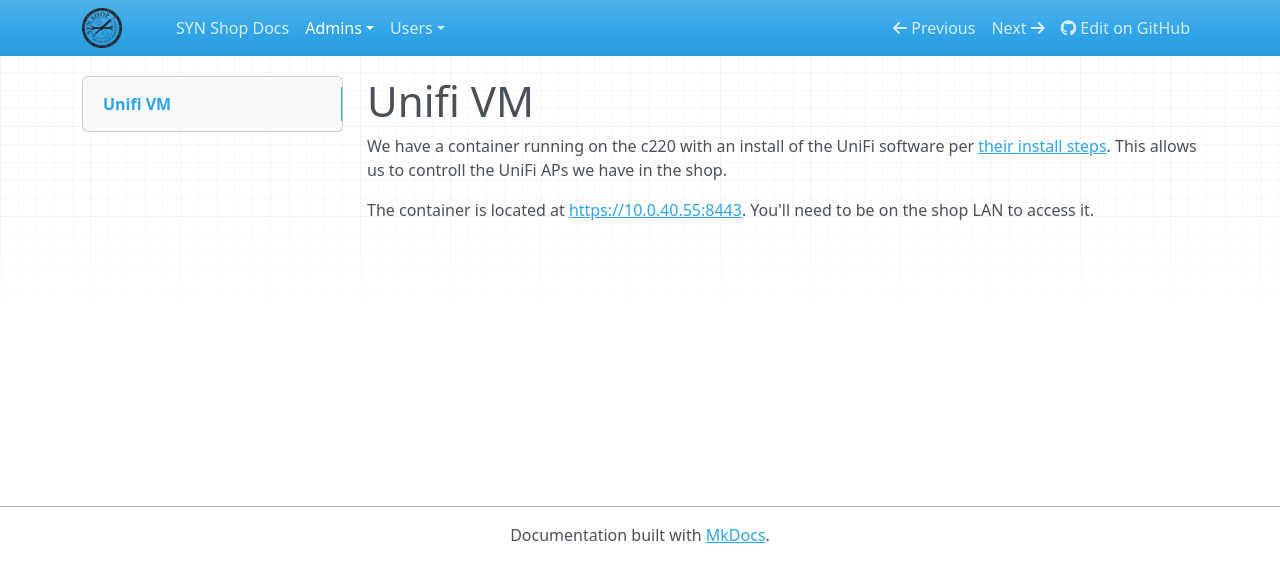
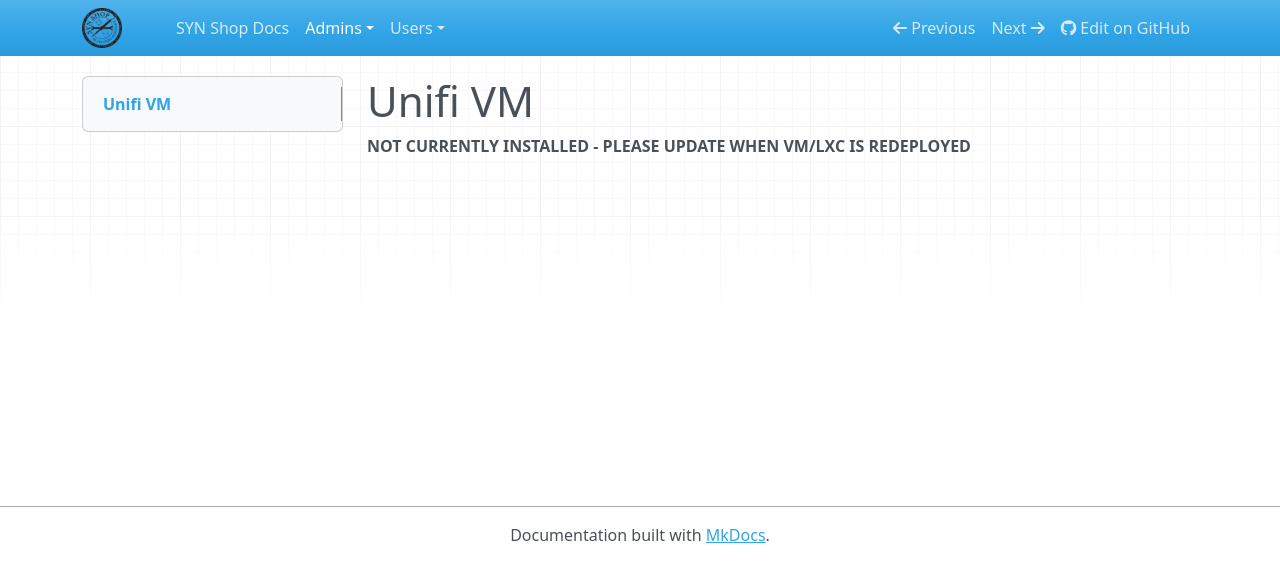
Before and after one commit to synshop/rtfm, an MkDocs documentation site: the page built from docs/admins/unifi.md, in a window 1280 px wide. Shown: the top 582 px of the page. Built offline with MkDocs 1.6.1, drawn with Linux system fonts in a browser that asks for light colours; nearby versions of some CDN libraries.

Commit message:
Update unifi.md

```diff
--- a/docs/admins/unifi.md
+++ b/docs/admins/unifi.md
@@ -1,5 +1,3 @@
 # Unifi VM
 
-We have a container running on the c220 with an install of  the UniFi software per [their install steps](https://help.ubnt.com/hc/en-us/articles/220066768-UniFi-How-to-Install-Update-via-APT-on-Debian-or-Ubuntu).  This allows us to controll the UniFi APs we have in the shop.
-
-The container is located at [https://10.0.40.55:8443](https://10.0.40.55:8443). You'll need to be on the shop LAN to access it.
+**NOT CURRENTLY INSTALLED - PLEASE UPDATE WHEN VM/LXC IS REDEPLOYED**
```
